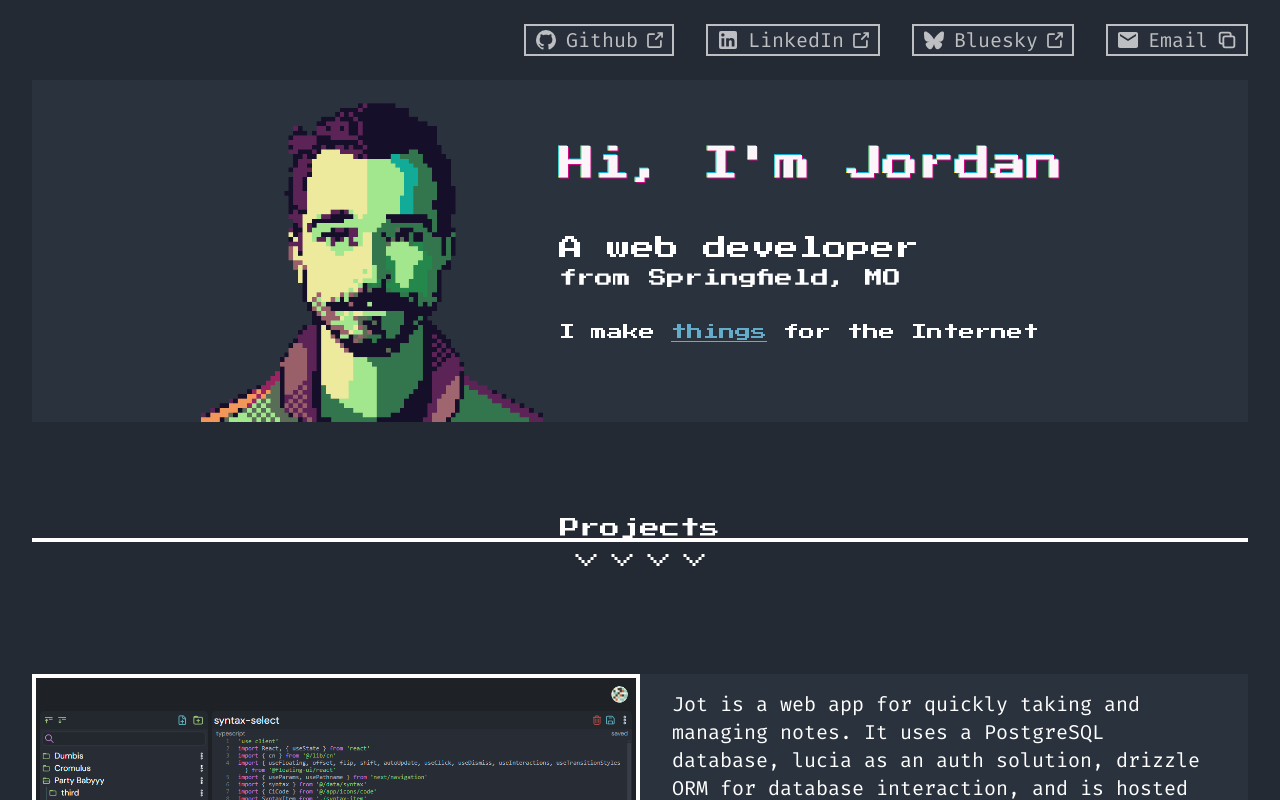
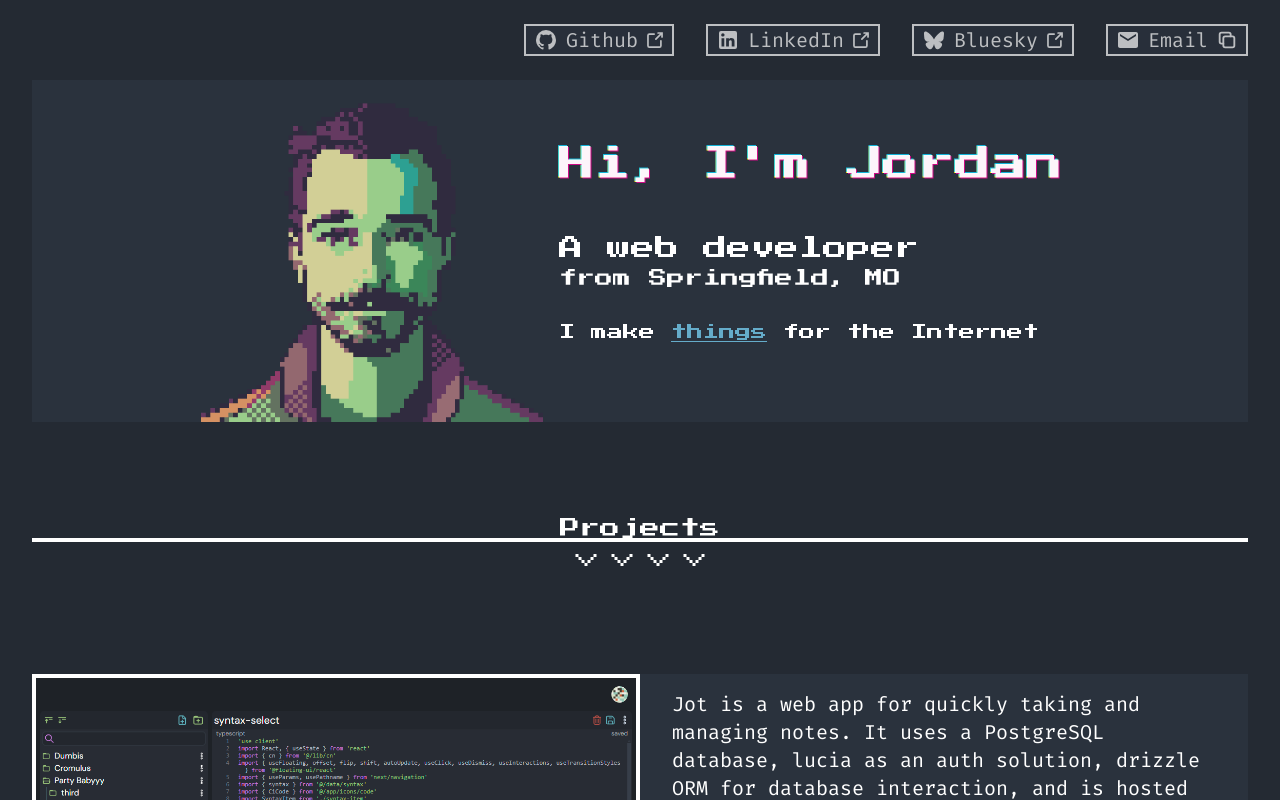
Before and after one commit to FlapShatner/portfolio-v2, a Next.js app: page / in a window 1280 px wide. Shown: the top 800 px of the page. Built offline with nearby package versions, Linux system fonts and the light colour scheme.

Commit message:
lower contrast on hero image

```diff
--- a/components/hero.tsx
+++ b/components/hero.tsx
@@ -13,6 +13,7 @@ const Hero: FC<HeroProps> = () => {
     <div className="flex flex-col items-center w-full gap-0 bg-bg-secondary py-6 md:py-0 md:justify-center md:flex-row md:items-start">
       {/* <CrtLogo className='w-80 my-12 mx-12' /> */}
       <Image
+        className="contrast-75"
         src={avatar}
         alt={"Author's avatar image"}
         width={342}
```
